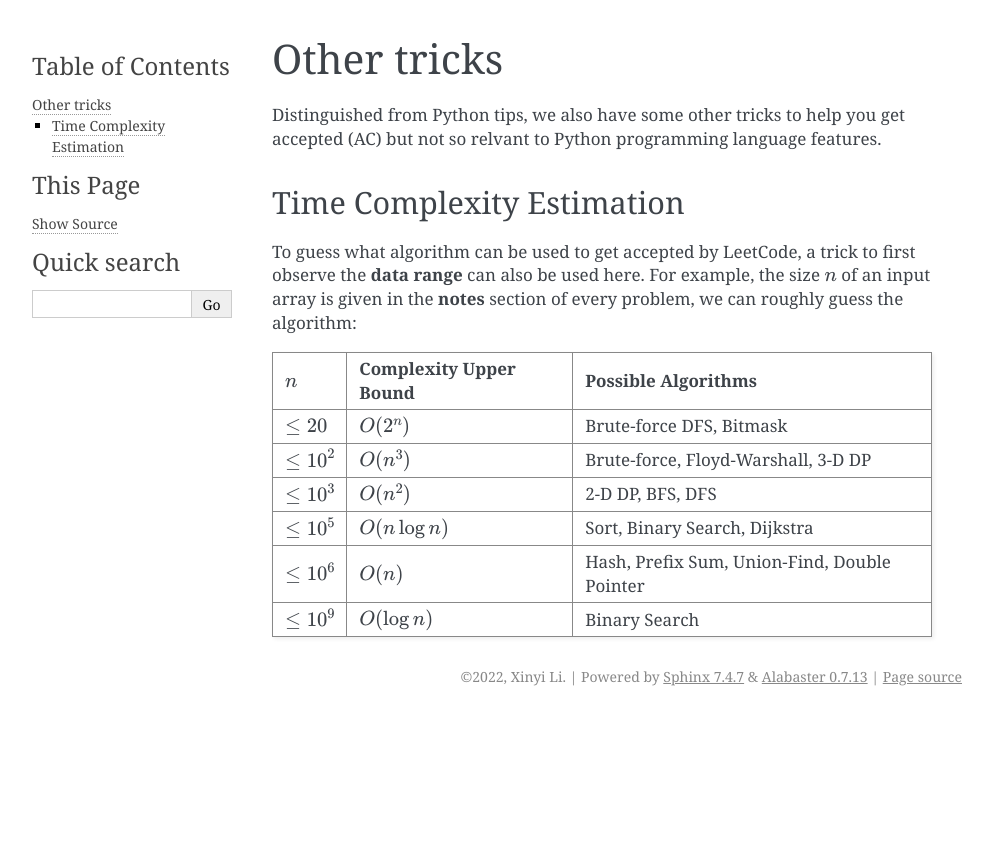
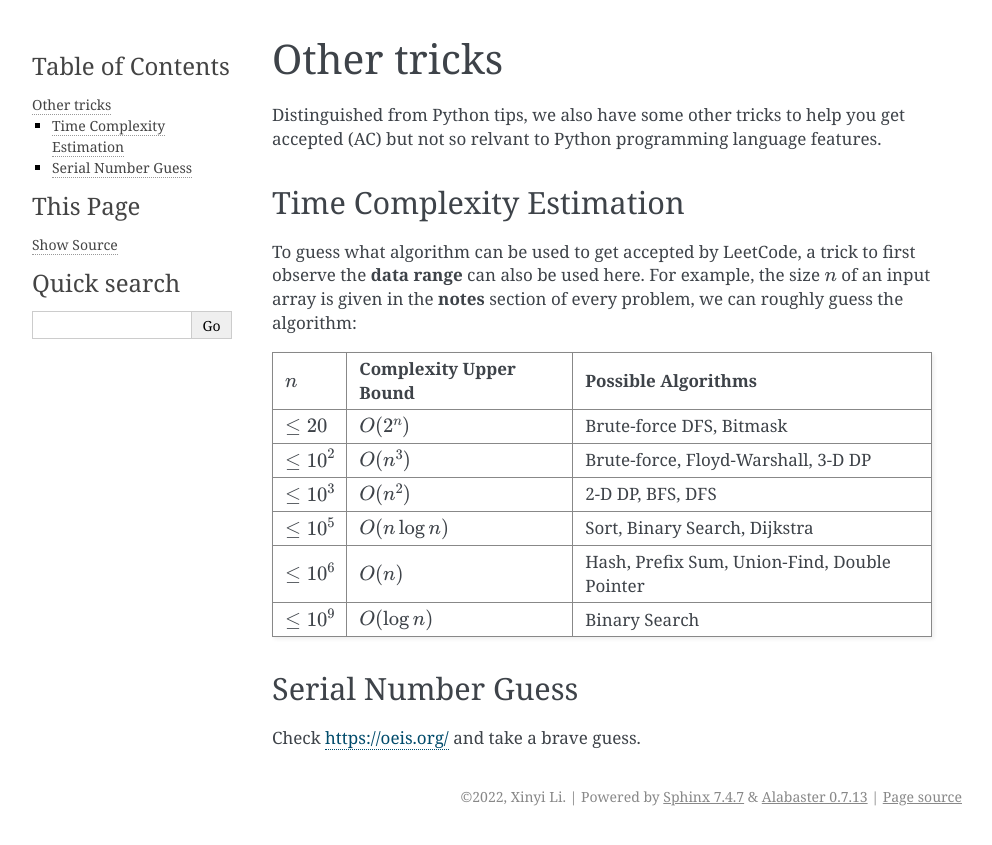
Before and after one commit to li-xin-yi/lctemplates, a Sphinx documentation site: the page built from docs/source/other-tricks.md, in a window 1280 px wide. Shown: the top 845 px of the page, without its empty margins (148-1140 px from the left). Built offline with Sphinx 7.4.7, drawn with Linux system fonts in a browser that asks for light colours.

Commit message:
Update other-tricks.md

```diff
--- a/docs/source/other-tricks.md
+++ b/docs/source/other-tricks.md
@@ -14,3 +14,7 @@ To guess what algorithm can be used to get accepted by LeetCode, a trick to firs
 | $\le 10^5$ | $O(n\log n)$           | Sort, Binary Search, Dijkstra                |
 | $\le 10^6$ | $O(n)$                 | Hash, Prefix Sum, Union-Find, Double Pointer |
 | $\le 10^9$ | $O(\log n)$            | Binary Search                                |
+
+## Serial Number Guess
+
+Check https://oeis.org/ and take a brave guess.
```
